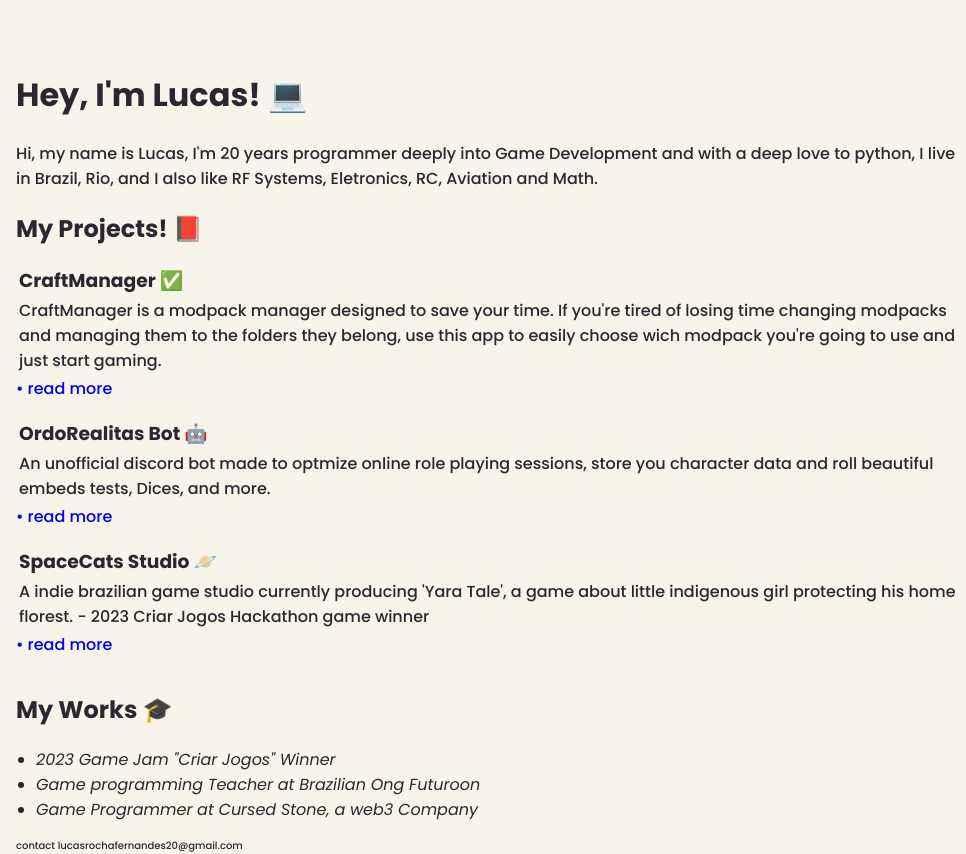
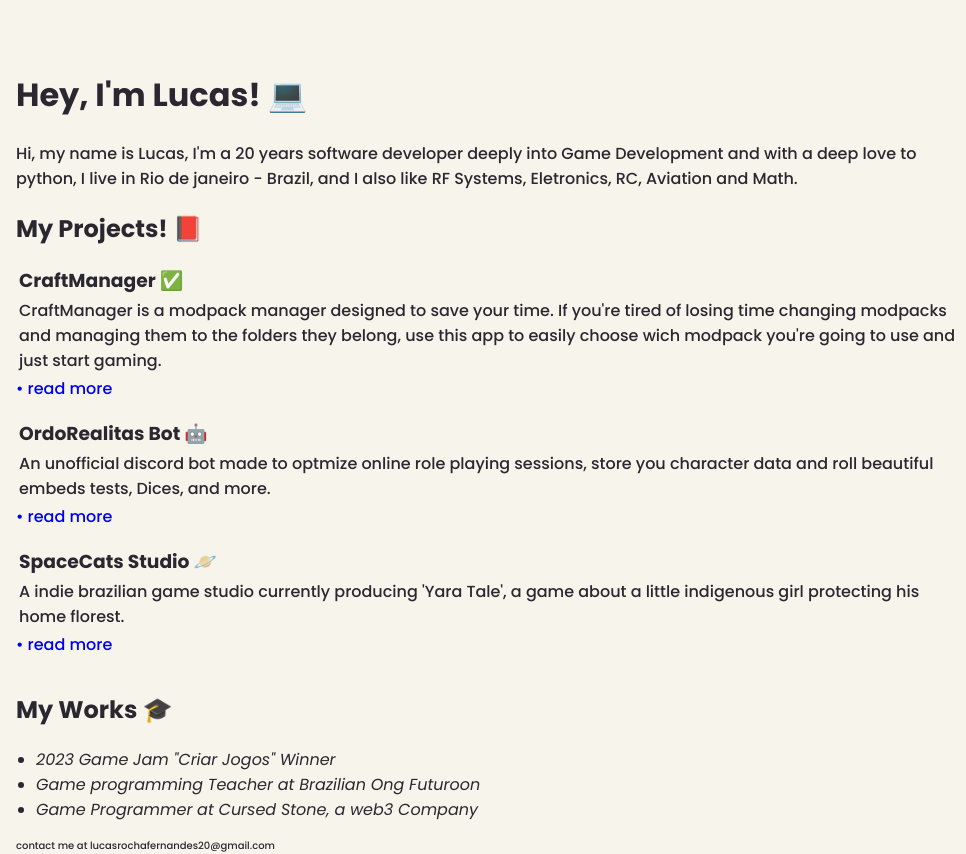
Before and after one commit to LucasRFernandes/luxca.xyz, a plain HTML site: page index.html in a window 1280 px wide. Shown: the full height of the page, 314-1280 px from the left. Drawn offline with Linux system fonts and the light colour scheme.

Commit message:
text correction

```diff
--- a/index.html
+++ b/index.html
@@ -61,8 +61,8 @@
                 <div class="my-projects">
                     <h1 class="title">Hey, I'm Lucas!  💻 </h1>
                         <p>
-                            Hi, my name is Lucas, I'm 20 years programmer deeply into Game Development and with a deep love to python,
-                            I live in Brazil, Rio, and I also like RF Systems, Eletronics, RC, Aviation and Math.
+                            Hi, my name is Lucas, I'm a 20 years software developer deeply into Game Development and with a deep love to python,
+                            I live in Rio de janeiro - Brazil, and I also like RF Systems, Eletronics, RC, Aviation and Math.
                         </p>
 
                     <h2 class="title">My Projects! 📕</h2>
@@ -92,7 +92,7 @@
                             <div class="project-text">
                                 <h3 class="cardText">SpaceCats Studio 🪐</h3>
                                 <p class="cardText">A indie brazilian game studio currently producing 'Yara Tale', a game
-                                     about little indigenous girl protecting his home florest. - 2023 Criar Jogos Hackathon game winner </p>
+                                     about a little indigenous girl protecting his home florest. </p>
                                 <a href="https://www.instagram.com/spacecats.studio/">• read more</a>
                             </div>
                         </div>
@@ -117,7 +117,7 @@
 
                         </ul>
                 </div>
-                <footer>contact lucasrochafernandes20@gmail.com</footer>
+                <footer>contact me at lucasrochafernandes20@gmail.com</footer>
             </div>
         </main>
     </div>
```
